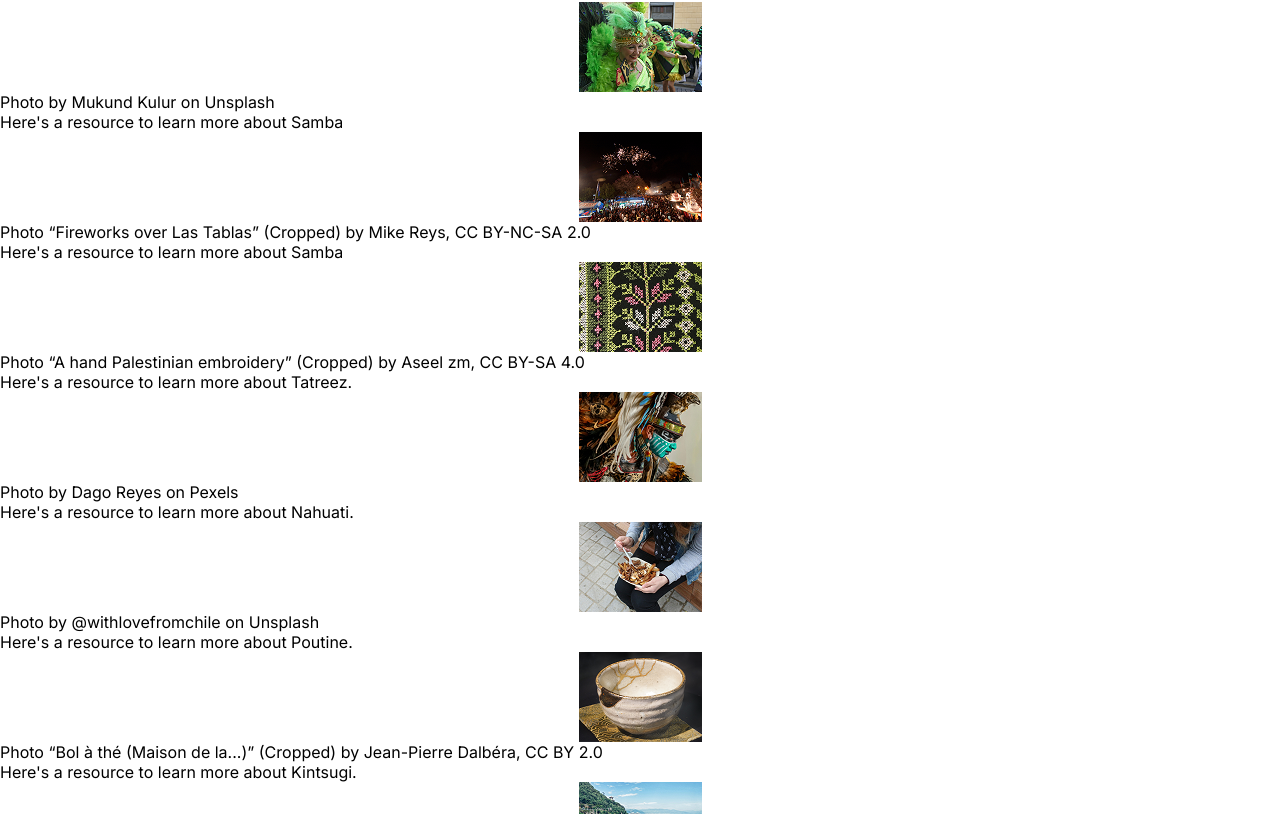
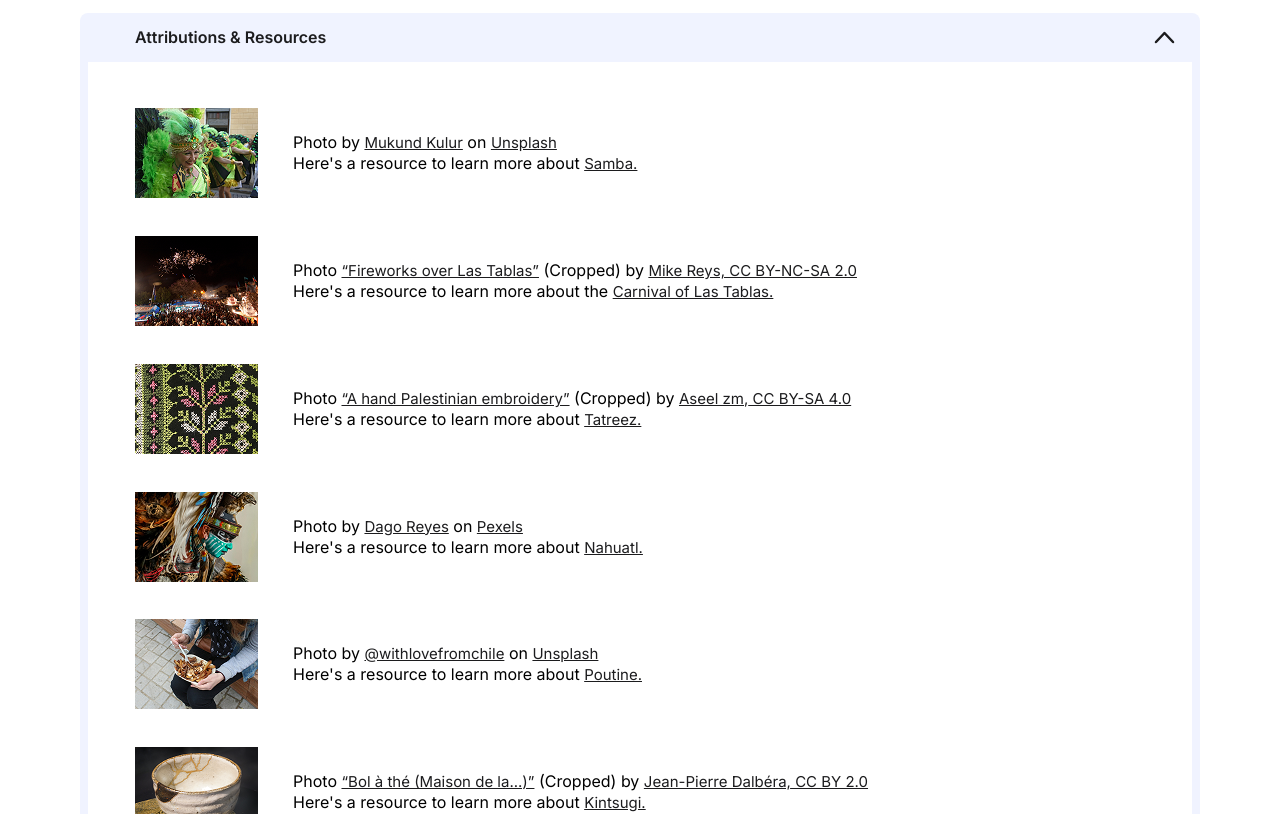
Before and after one commit to cherryontech/MissionCollective, a React (Vite) app: page /results in a window 1280 px wide. Shown: the part 1086-1900 px from the top of the page. Built offline with nearby package versions, Linux system fonts and the light colour scheme.

Commit message:
Add Attributions & Resources section styling (#56)
* Adds links

* Adds basic styling

* Adds styling for cards

* Updates resource for Las Tablas

* Adds points section and page styling

* Fixes text

```diff
--- a/src/Components/Results/AttributionCard.jsx
+++ b/src/Components/Results/AttributionCard.jsx
@@ -1,14 +1,34 @@
 export default function AttributionCard({
   imageSrc,
   altText,
-  attribution,
-  resource,
+  attributionText1,
+  attributionName,
+  attributionNameLink,
+  attributionText2,
+  attributionSource1,
+  attributionLink1,
+  attributionSource2,
+  attributionLink2,
+  resourceText,
+  resourceName,
+  resourceLink,
 }) {
   return (
-    <div>
+    <div className="attributionCard">
       <img src={imageSrc} alt={altText} />
-      <p>{attribution}</p>
-      <p>{resource}</p>
+      <div className="attributionText">
+        <p>
+          {attributionText1}
+          <a href={attributionNameLink}>{attributionName}</a>
+          {attributionText2}
+          <a href={attributionLink1}>{attributionSource1}</a>
+          <a href={attributionLink2}>{attributionSource2}</a>
+        </p>
+        <p>
+          {resourceText}
+          <a href={resourceLink}>{resourceName}</a>
+        </p>
+      </div>
     </div>
   );
 }
--- a/src/Components/Results/Attributions.jsx
+++ b/src/Components/Results/Attributions.jsx
@@ -1,19 +1,49 @@
 import AttributionCard from "./AttributionCard";
+import "../../styles/Attributions.css";
 import { ATTRIBUTIONS } from "../../data/attributions.js";
+import upArrow from "../../assets/icons/up_arrow.svg";
+import downArrow from "../../assets/icons/down_arrow.svg";
 
 export default function Attributions() {
   return (
-    <div>
-      <h2>Attributions & Resources</h2>
+    <div className="attributionsContainer">
+      <div className="attributionsHeader">
+        <h2>Attributions & Resources</h2>
+        <img src={upArrow} alt="arrow icon" />
+      </div>
       <div className="attributionCards">
         {ATTRIBUTIONS.map(
-          ({ id, imageSrc, altText, attribution, resource }) => (
+          ({
+            id,
+            imageSrc,
+            altText,
+            attributionText1,
+            attributionName,
+            attributionNameLink,
+            attributionText2,
+            attributionSource1,
+            attributionLink1,
+            attributionSource2,
+            attributionLink2,
+            resourceText,
+            resourceName,
+            resourceLink,
+          }) => (
             <AttributionCard
               key={id}
               imageSrc={imageSrc}
               altText={altText}
-              attribution={attribution}
-              resource={resource}
+              attributionText1={attributionText1}
+              attributionName={attributionName}
+              attributionNameLink={attributionNameLink}
+              attributionText2={attributionText2}
+              attributionSource1={attributionSource1}
+              attributionLink1={attributionLink1}
+              attributionSource2={attributionSource2}
+              attributionLink2={attributionLink2}
+              resourceText={resourceText}
+              resourceName={resourceName}
+              resourceLink={resourceLink}
             />
           )
         )}
--- a/src/Components/Results/ResultsPage.jsx
+++ b/src/Components/Results/ResultsPage.jsx
@@ -1,11 +1,14 @@
 import Attributions from "./Attributions";
 import ResultsDisplay from "./ResultsDisplay";
+import "../../styles/ResultsPage.css";
 
 export default function ResultsPage() {
   return (
     <main>
-      <ResultsDisplay />
-      <Attributions />
+      <div className="resultsPage">
+        <ResultsDisplay />
+        <Attributions />
+      </div>
     </main>
   );
 }
--- a/src/data/attributions.js
+++ b/src/data/attributions.js
@@ -15,82 +15,177 @@ export const ATTRIBUTIONS = [
     imageSrc: image1,
     altText:
       "Female Carnival dancers in green sequined dresses, beaded jewelry, and large feathers.",
-    attribution: "Photo by Mukund Kulur on Unsplash",
-    resource: "Here's a resource to learn more about Samba",
+    attributionText1: "Photo by ",
+    attributionName: "Mukund Kulur",
+    attributionNameLink: "https://unsplash.com/@mukundkulur",
+    attributionText2: " on ",
+    attributionSource1: "Unsplash",
+    attributionLink1:
+      "https://unsplash.com/photos/woman-in-green-dress-standing-osZpOFwDpUw",
+    attributionSource2: "",
+    attributionLink2: "",
+    resourceText: "Here's a resource to learn more about ",
+    resourceName: "Samba.",
+    resourceLink: "https://en.wikipedia.org/wiki/Samba",
   },
   {
     id: 1,
     imageSrc: image2,
     altText:
       "Fireworks over a nighttime Carnival crowd with costumed performers on floats.",
-    attribution:
-      "Photo “Fireworks over Las Tablas” (Cropped) by Mike Reys, CC BY-NC-SA 2.0",
-    resource: "Here's a resource to learn more about Samba",
+    attributionText1: "Photo ",
+    attributionName: "“Fireworks over Las Tablas”",
+    attributionNameLink: "https://www.flickr.com/photos/mikereys/3376177993",
+    attributionText2: " (Cropped) by ",
+    attributionSource1: "Mike Reys,",
+    attributionLink1: "https://www.flickr.com/photos/mikereys/",
+    attributionSource2: " CC BY-NC-SA 2.0",
+    attributionLink2:
+      "https://creativecommons.org/licenses/by-nc-sa/2.0/deed.en",
+    resourceText: "Here's a resource to learn more about the ",
+    resourceName: "Carnival of Las Tablas.",
+    resourceLink: "https://carnivaland.net/las-tablas-carnival/",
   },
   {
     id: 2,
     imageSrc: image3,
     altText: "A handmade cross-stitched embroidery with flowers and leaves.",
-    attribution:
-      "Photo “A hand Palestinian embroidery” (Cropped) by Aseel zm, CC BY-SA 4.0",
-    resource: "Here's a resource to learn more about Tatreez.",
+    attributionText1: "Photo ",
+    attributionName: "“A hand Palestinian embroidery”",
+    attributionNameLink:
+      "https://commons.wikimedia.org/wiki/File:A_hand_Palestinian_embroidery.jpg",
+    attributionText2: " (Cropped) by ",
+    attributionSource1: "Aseel zm,",
+    attributionLink1: "https://commons.wikimedia.org/wiki/User:Aseel_zm",
+    attributionSource2: " CC BY-SA 4.0",
+    attributionLink2: "https://creativecommons.org/licenses/by-sa/4.0/",
+    resourceText: "Here's a resource to learn more about ",
+    resourceName: "Tatreez.",
+    resourceLink: "https://en.wikipedia.org/wiki/Tatreez",
   },
   {
     id: 3,
     imageSrc: image4,
     altText:
       "A ceremonial performer in Aztec-style regalia with feathered headdress and turquoise face paint.",
-    attribution: "Photo by Dago Reyes on Pexels",
-    resource: "Here's a resource to learn more about Nahuati.",
+    attributionText1: "Photo by ",
+    attributionName: "Dago Reyes",
+    attributionNameLink: "https://www.pexels.com/@dago-reyes-230386186/",
+    attributionText2: " on ",
+    attributionSource1: "Pexels",
+    attributionLink1:
+      "https://www.pexels.com/photo/vibrant-aztec-warrior-in-traditional-regalia-33716689/",
+    attributionSource2: "",
+    attributionLink2: "",
+    resourceText: "Here's a resource to learn more about ",
+    resourceName: "Nahuatl.",
+    resourceLink: "https://en.wikipedia.org/wiki/Nahuatl",
   },
   {
     id: 4,
     imageSrc: image5,
     altText:
       "A person holding a bowl of french fries topped with cheese curds and gravy.",
-    attribution: "Photo by @withlovefromchile on Unsplash",
-    resource: "Here's a resource to learn more about Poutine.",
+    attributionText1: "Photo by ",
+    attributionName: "@withlovefromchile",
+    attributionNameLink: "https://unsplash.com/@withlovefromchile",
+    attributionText2: " on ",
+    attributionSource1: "Unsplash",
+    attributionLink1:
+      "https://unsplash.com/photos/person-holding-burger-with-fries-kOeyijFdY1g",
+    attributionSource2: "",
+    attributionLink2: "",
+    resourceText: "Here's a resource to learn more about ",
+    resourceName: "Poutine.",
+    resourceLink: "https://en.wikipedia.org/wiki/Poutine",
   },
   {
     id: 5,
     imageSrc: image6,
     altText: "A ceramic tea bowl repaired with gold lacquer in the cracks.",
-    attribution:
-      "Photo “Bol à thé (Maison de la...)” (Cropped) by Jean-Pierre Dalbéra, CC BY 2.0",
-    resource: "Here's a resource to learn more about Kintsugi.",
+    attributionText1: "Photo ",
+    attributionName: "“Bol à thé (Maison de la...)”",
+    attributionNameLink:
+      "https://commons.wikimedia.org/wiki/File:Bol_%C3%A0_th%C3%A9_(Maison_de_la_Culture_du_Japon,_Paris)_-_Flickr_-_dalbera.png",
+    attributionText2: " (Cropped) by ",
+    attributionSource1: "Jean-Pierre Dalbéra,",
+    attributionLink1: "https://www.flickr.com/people/72746018@N00",
+    attributionSource2: " CC BY 2.0",
+    attributionLink2: "https://creativecommons.org/licenses/by/2.0/",
+    resourceText: "Here's a resource to learn more about ",
+    resourceName: "Kintsugi.",
+    resourceLink: "https://en.wikipedia.org/wiki/Kintsugi",
   },
   {
     id: 6,
     imageSrc: image7,
     altText:
       "Mediterranean cliffside coastline with brightly coloured buildings, and small boats in the sea.",
-    attribution: "Photo by Kristīne Zāle on Unsplash",
-    resource: "Here's a resource to learn more about the Slow Food Movement.",
+    attributionText1: "Photo by ",
+    attributionName: "Kristīne Zāle",
+    attributionNameLink: "https://unsplash.com/@macro_viewpoint",
+    attributionText2: " on ",
+    attributionSource1: "Unsplash",
+    attributionLink1:
+      "https://unsplash.com/photos/aerial-photography-of-house-near-sea-during-daytime-EZT6qusWOBQ",
+    attributionSource2: "",
+    attributionLink2: "",
+    resourceText: "Here's a resource to learn more about the ",
+    resourceName: "Slow Food Movement.",
+    resourceLink: "https://en.wikipedia.org/wiki/Slow_Food",
   },
-
   {
     id: 7,
     imageSrc: image8,
     altText:
       "Lunar New Year red envelopes hanging from a mandarin orange tree.",
-    attribution: "Photo by Yuwei Shaw on Unsplash",
-    resource: "Here's a resource to learn more about Lunar New Year.",
+    attributionText1: "Photo by ",
+    attributionName: "Yuwei Shaw",
+    attributionNameLink: "https://unsplash.com/@yuweishaw",
+    attributionText2: " on ",
+    attributionSource1: "Unsplash",
+    attributionLink1:
+      "https://unsplash.com/photos/red-and-yellow-fruit-box-Oh15EWXAMvI",
+    attributionSource2: "",
+    attributionLink2: "",
+    resourceText: "Here's a resource to learn more about ",
+    resourceName: "Lunar New Year.",
+    resourceLink: "https://en.wikipedia.org/wiki/Lunar_New_Year",
   },
   {
     id: 8,
     imageSrc: image9,
     altText:
       "A large daytime bonfire next to a body of water with the sun on the horizon in the distance.",
-    attribution:
-      "Photo “Mittsommerfest in Norwegen…” (Cropped) by Kora27, CC BY-SA 4.0",
-    resource: "Here's a resource to learn more about Midsummer.",
+    attributionText1: "Photo ",
+    attributionName: "“Mittsommerfest in Norwegen…”",
+    attributionNameLink:
+      "https://commons.wikimedia.org/wiki/File:Mittsommerfest_in_Norwegen,_Insel_Tysnes_IMG_4425WI.jpg",
+    attributionText2: "(Cropped) by ",
+    attributionSource1: "Kora27,",
+    attributionLink1: "https://commons.wikimedia.org/wiki/User:Kora27",
+    attributionSource2: " CC BY-SA 4.0",
+    attributionLink2: "https://creativecommons.org/licenses/by-sa/4.0/",
+    resourceText: "Here's a resource to learn more about ",
+    resourceName: "Midsummer.",
+    resourceLink: "https://en.wikipedia.org/wiki/Midsummer",
   },
   {
     id: 9,
     imageSrc: image10,
     altText:
       "A woman in a pink full-length gown and conical hat stands on a boat during the day.",
-    attribution: "Photo by Sang Tran on Unsplash",
-    resource: "Here's a resource to learn more about the Ao Dai.",
+    attributionText1: "Photo by ",
+    attributionName: "Sang Tran",
+    attributionNameLink: "https://unsplash.com/@sangtran98",
+    attributionText2: " on ",
+    attributionSource1: "Unsplash",
+    attributionLink1:
+      "https://unsplash.com/photos/woman-in-pink-dress-on-brown-wooden-boat-on-lake-during-daytime-ffk1uIghG-I",
+    attributionSource2: "",
+    attributionLink2: "",
+    resourceText: "Here's a resource to learn more about the ",
+    resourceName: "Ao Dai.",
+    resourceLink: "https://en.wikipedia.org/wiki/%C3%81o_d%C3%A0i",
   },
 ];
--- /dev/null
+++ b/src/styles/Attributions.css
@@ -0,0 +1,60 @@
+.attributionsContainer {
+  width: 70rem;
+  border-width: 0 8px 8px;
+  border-style: solid;
+  border-color: #f0f3ff;
+  border-radius: 0.5rem;
+  margin-bottom: 10rem;
+  align-self: center;
+}
+
+.attributionsHeader {
+  display: flex;
+  background-color: #f0f3ff;
+  justify-content: space-between;
+  align-items: center;
+}
+
+.attributionsHeader > h2 {
+  color: #1c1c1e;
+  font-size: 1rem;
+  font-weight: 600;
+  padding-left: 2.94rem;
+  flex-grow: 2;
+}
+
+.attributionsHeader > img {
+  width: 1.5rem;
+  margin-right: 1rem;
+}
+
+.attributionCards {
+  display: flex;
+  flex-direction: column;
+  gap: 2.36rem;
+  margin-top: 2.9rem;
+  margin-bottom: 3.59rem;
+}
+
+.attributionCard {
+  display: flex;
+  width: 58rem;
+  gap: 2.1875rem;
+  margin-left: 2.94rem;
+  justify-content: space-evenly;
+}
+
+.attributionCard a {
+  font-size: 0.9375rem;
+  font-weight: 400;
+  line-height: 1.25rem;
+  text-decoration-line: underline;
+  text-decoration-style: solid;
+  text-decoration-thickness: auto;
+  text-underline-offset: auto;
+}
+
+.attributionText {
+  align-self: center;
+  flex-grow: 2;
+}
--- /dev/null
+++ b/src/styles/ResultsPage.css
@@ -0,0 +1,5 @@
+.resultsPage {
+  display: flex;
+  flex-direction: column;
+  gap: 3.75rem;
+}
```
Also changed, not shown: src/styles/ResultsDisplay.css (+7 -18 lines), src/assets/icons/down_arrow.svg (added), src/assets/icons/up_arrow.svg (added).
